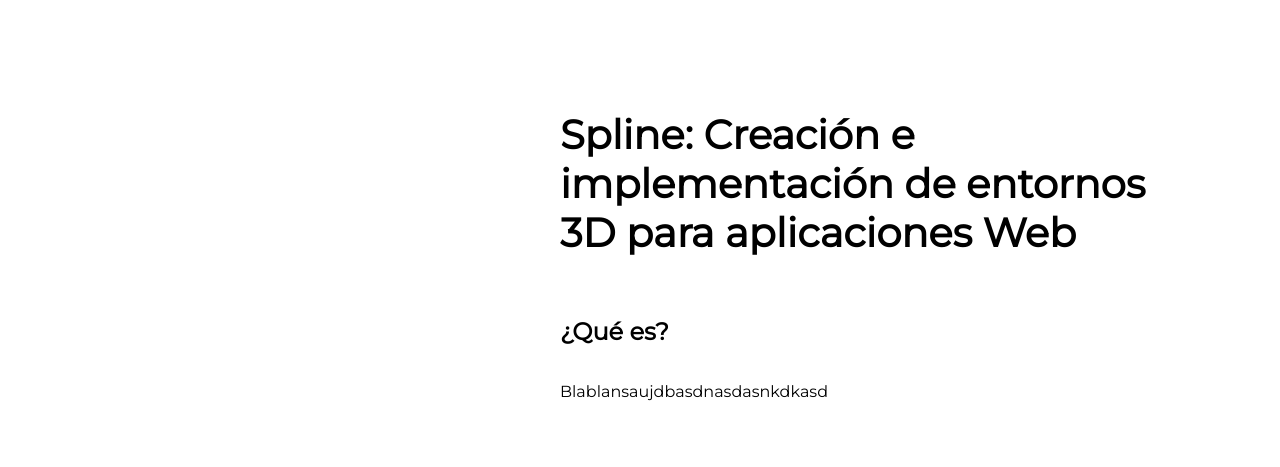
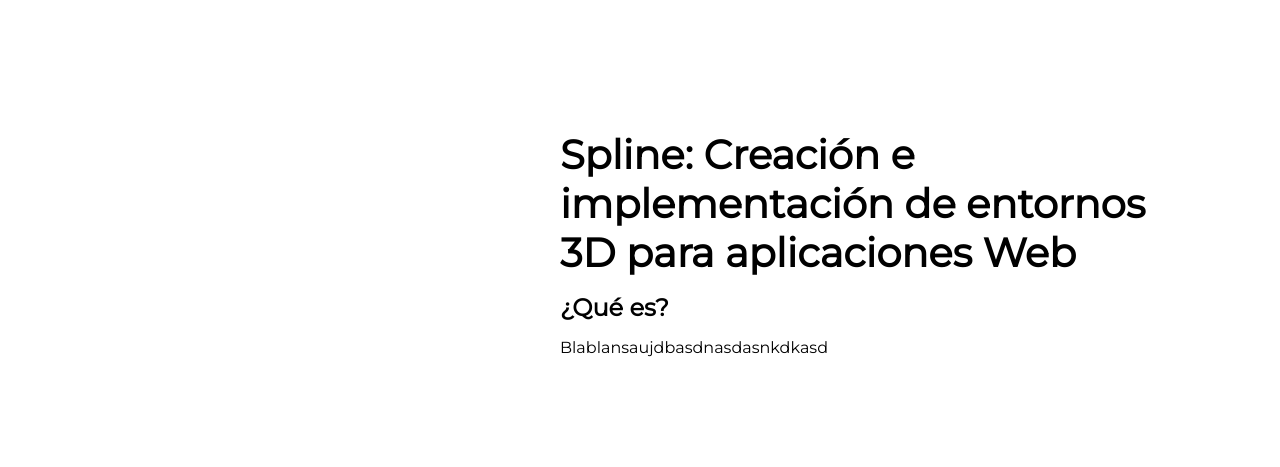
Before and after one commit to JcUrki/Pildora-Spline, a React (Create React App) app: page / in a window 1280 px wide. Shown: the part 185-652 px from the top of the page. Built offline with nearby package versions, Linux system fonts and the light colour scheme.

Commit message:
add loading area in some pages and add a img to the infograpihc

```diff
--- a/src/App.css
+++ b/src/App.css
@@ -1,4 +1,4 @@
-body{
+*{
   box-sizing: border-box;
   margin: 0;
   padding: 0;
@@ -10,9 +10,7 @@
   color: white
 }
 
-
 @font-face {
   font-family: 'Montserrat';
   src: url('./assets/fonts/Montserrat-Regular.ttf');
-
 }
--- a/src/pages/info-grafics/InfoGraficsStyle.css
+++ b/src/pages/info-grafics/InfoGraficsStyle.css
@@ -9,11 +9,10 @@
 .igraphic-maplegend{
     border: solid #003D4F 0.1em;
     border-radius: 0.5em;
-    padding: 1em 2em;
+    padding: 2em 3em;
 }
 
 img{
-    background-color: black;
     height: 30em;
     width: 30em;
 }
--- a/src/pages/info-grafics/InfoGraphics.jsx
+++ b/src/pages/info-grafics/InfoGraphics.jsx
@@ -1,10 +1,28 @@
-import React from 'react';
+import React, { useEffect, useState } from 'react';
 import './InfoGraficsStyle.css'
+import Spline from '@splinetool/react-spline';
+import graphicImg from '../../assets/images/graphic.png';
 
 export default function InfoGraphics(){
+    const [loading, setLoading] = useState(false);
+
+    useEffect(() => {
+        setLoading(true);
+
+        setTimeout(() =>{
+            setLoading(false);
+        }, 5000);
+    }, [])
+
     return(
         <section className='igraphic-container'>
-
+            {loading ?
+                (
+                    <Spline scene="https://prod.spline.design/oGxQ2hfwKjbU0l86/scene.splinecode" />
+                )
+                :
+                (
+                    <section className='igraphic-container'>
                         <section className='igraphic-maplegend'>
                             <ul>
                                 <li className='igraphic-maplegend-item'>
@@ -34,7 +52,10 @@
                             </ul>
                         </section>
 
-            <img href=''/>
+                        <img src={graphicImg} alt='graphics'/>
                     </section>
                 )
             }
+        </section>
+    )
+}
--- a/src/pages/interactive/Interactive.jsx
+++ b/src/pages/interactive/Interactive.jsx
@@ -1,15 +1,36 @@
-import React from 'react';
+import React, { useState, useEffect }from 'react';
 import Spline from '@splinetool/react-spline';
 import './InteractiveStyle.css'
 
 export default function Interactive(){
+    const [loading, setLoading] = useState(false);
+
+    useEffect(() => {
+        setLoading(true);
+
+        setTimeout(() =>{
+            setLoading(false);
+        }, 5000);
+    }, [])
+
     return(
-        <section>
-            <section className='hinteractive-section'>
-                <Spline scene="https://prod.spline.design/RX8gBXsW5e6igDPm/scene.splinecode" />
+        <section className='hinteractive-section'>
+            {loading ?
+                (
+                    <Spline scene="https://prod.spline.design/oGxQ2hfwKjbU0l86/scene.splinecode" />
+                )
+                :
+                (
+                    <section>
+                        <section className='hinteractive-section'>
+                            <Spline scene="https://prod.spline.design/RX8gBXsW5e6igDPm/scene.splinecode" />
 
-                <h1 className='hinteractive-instructions'>Use the keys: the "W" (Top), "A" (Left), "S" (Botton),  D" (Right) to move around, the"Spacebar" to jump and the "Arrows" to change the viewing angle</h1>
-            </section>
+                            <h1 className='hinteractive-instructions'>Use the keys: the "W" (Top), "A" (Left), "S" (Botton),  D" (Right) to move around, the"Spacebar" to jump and the "Arrows" to change the viewing angle</h1>
+                        </section>
+                    </section>
+                )
+
+            }
         </section>
     )
 }
--- a/src/pages/intro/Intro.jsx
+++ b/src/pages/intro/Intro.jsx
@@ -4,14 +4,15 @@
 
 export default function Intro(){
     return(
-        <section className='hintro-container'>
+        <section className='intro-container'>
             <section className='intro-spline'>
-            <Spline scene="https://prod.spline.design/7qNqOb5L8lmWd8Cw/scene.splinecode" />
+                <Spline scene="https://prod.spline.design/7qNqOb5L8lmWd8Cw/scene.splinecode" />
             </section>
-            <section className='hintro-section1'>
-                <h1 className='hintro-title'>Spline: Creación e implementación de entornos 3D para aplicaciones Web </h1>
-                <h2 className='hintro-subtitle'>¿Qué es?</h2>
-                <p className='hintro-para'>Blablansaujdbasdnasdasnkdkasd</p>
+
+            <section className='intro-section1'>
+                <h1 className='intro-title'>Spline: Creación e implementación de entornos 3D para aplicaciones Web </h1>
+                <h2 className='intro-subtitle'>¿Qué es?</h2>
+                <p className='intro-para'>Blablansaujdbasdnasdasnkdkasd</p>
             </section>
        </section>
     )
--- a/src/pages/intro/IntroStyle.css
+++ b/src/pages/intro/IntroStyle.css
@@ -1,4 +1,4 @@
-.hintro-container{
+.intro-container{
     height: 89.2vh;
     display: flex;
     align-items: center;
@@ -7,17 +7,17 @@
 }
 
 .intro-spline{
-    width: 80em;
+    width: 50em;
     height: 50em;
 }
 
-.hintro-section1{
+.intro-section1{
     display: flex;
     flex-direction: column;
-    justify-content: center;
+    gap: 1em;
 }
 
-.hintro-title{
+.intro-title{
     font-size: 2.5rem;
     width: 40rem;
     margin-right: 5rem;
--- a/src/pages/more-info/MoreInfo.jsx
+++ b/src/pages/more-info/MoreInfo.jsx
@@ -1,13 +1,32 @@
-import React from 'react';
+import React, { useEffect, useState } from 'react';
 import './MoreInfoStyle.css';
 import Spline from '@splinetool/react-spline';
+import { Link } from "react-router-dom";
 
 export default function MoreInfo(){
+    const [loading, setLoading] = useState(false);
+
+    useEffect(() => {
+        setLoading(true);
+
+        setTimeout(() =>{
+            setLoading(false);
+        }, 5000);
+    }, [])
+
     return(
+        <section>
+            {loading ?
+                (
+                    <Spline scene="https://prod.spline.design/oGxQ2hfwKjbU0l86/scene.splinecode" />
+                )
+                :
+                (
                     <section className='minfo-container'>
                     <section className='minfo-urls'>
                         <ul>
                             <li>Documentation</li>
+                                <Link to="https://docs.spline.design">Doc</Link>
                             <li>Examples</li>
                         </ul>
                         <h3>¡Gracias por vuestra atención!</h3>
@@ -18,3 +37,6 @@
                 </section>
                 )
             }
+        </section>
+    )
+}
```
Lines whose indentation alone changed are shown as unchanged.
